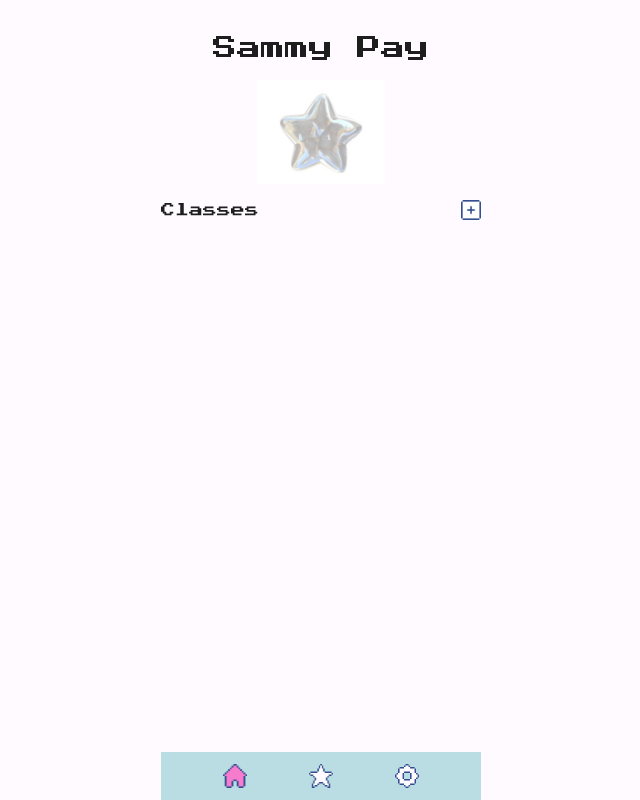
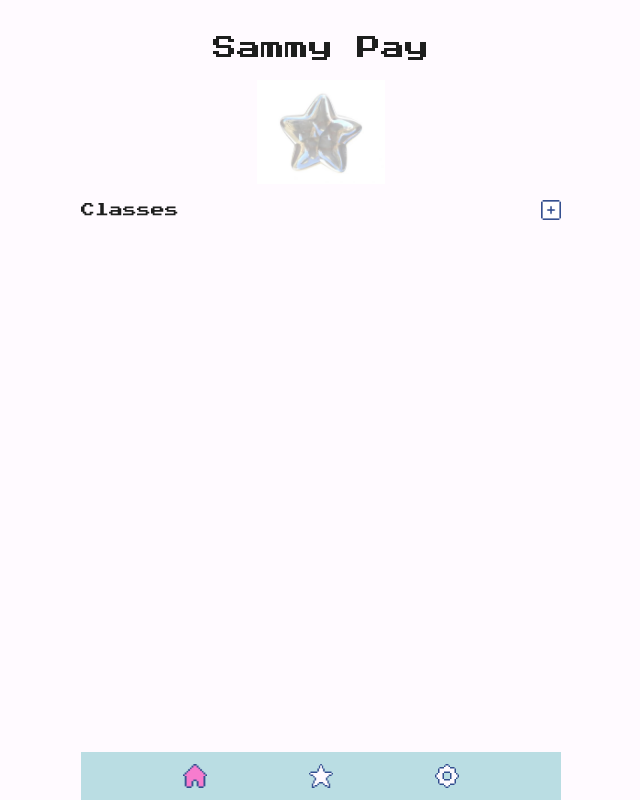
Before and after one commit to tbjp/sammy-pay, a Vue app: page / in a window 1280 px wide. Shown: the whole page, without its empty margins (319-959 px from the left). Built offline with nearby package versions, Linux system fonts and the light colour scheme.

Commit message:
Width fix

```diff
--- a/src/App.vue
+++ b/src/App.vue
@@ -5,7 +5,7 @@ import Star from "./assets/images/star.png";
 </script>
 
 <template>
-  <div class="flex flex-col h-screen w-[320px] overflow-hidden relative">
+  <div class="flex flex-col h-dvh max-w-[480px] w-dvw overflow-hidden relative">
     <div
       class="flex-1 flex flex-col gap-4 items-center overflow-y-auto hide-scrollbar"
     >
```
